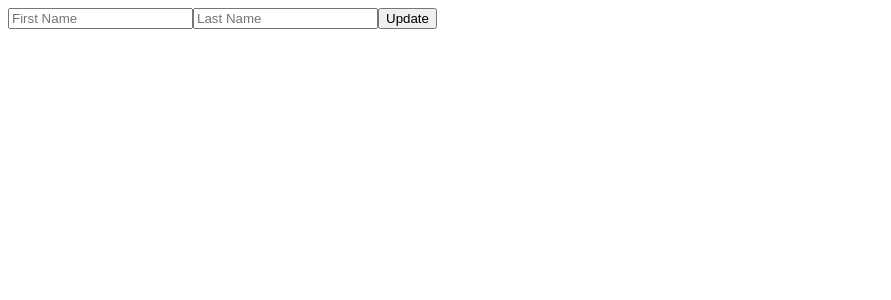
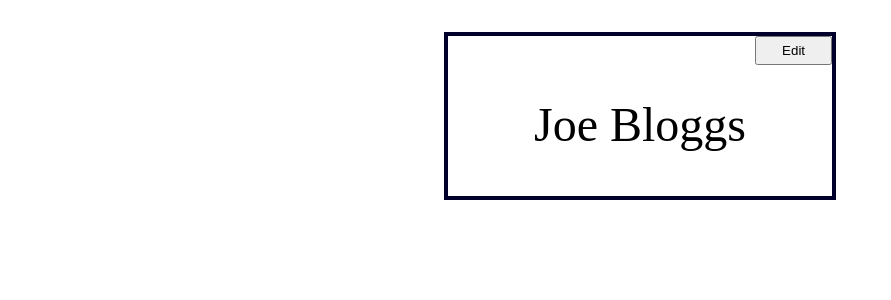
Before and after one commit to dwright1989/cv-app, a React (Create React App) app: page / in a window 1280 px wide. Shown: the top 300 px of the page, without its empty margins (0-891 px from the left). Built offline with nearby package versions, Linux system fonts and the light colour scheme.

Commit message:
styling for header

```diff
--- a/src/App.js
+++ b/src/App.js
@@ -1,6 +1,7 @@
 
 import React from "react";
 import Header from "./Components/Header";
+import "./Styles/App.css";
 
 
 const App = () => {
--- a/src/Components/Header.js
+++ b/src/Components/Header.js
@@ -4,9 +4,9 @@ import Name from "./Name";
 
 export default function Header() {
     const [fullName, setFullName] = React.useState({
-       firstName: "",
-       lastName: "",
-       previewDisplay: false
+       firstName: "Joe",
+       lastName: "Bloggs",
+       previewDisplay: true
     })
 
     function handleChange(event){
@@ -15,8 +15,6 @@ export default function Header() {
             ...prevFullName,
             [name]: value
         }))
-
-
     }
 
     function handleSubmit(event) {
@@ -27,29 +25,39 @@ export default function Header() {
         }))
     }
 
+    function handleEdit(){
+        setFullName(prevFullName => ({
+            ...prevFullName,
+            previewDisplay: false
+        }))
+    }
 
 
         return (
 
             <div id="header">
                 {!fullName.previewDisplay && <form className="form" onSubmit={handleSubmit}>
-                   <input
+                   First name: <input
                         type="text"
                         placeholder="First Name"
                         name="firstName"
                         onChange={handleChange}
                         value={fullName.firstName}
                     />
-                    <input
+                    Last name: <input
                         type="text"
                         placeholder="Last Name"
                         name="lastName"
                         onChange={handleChange}
                         value={fullName.lastName}
                     />
-                    <button className="form-submit">Update</button>
+                    <button className="form-submit" id="updateButton">Update</button>
                 </form>}
-                {fullName.previewDisplay && <Name fullName={fullName}/>}
+                {fullName.previewDisplay &&
+                        <div id="fullNameDiv">
+                                <button  id="editButton" onClick={handleEdit}>Edit</button>
+                                <Name fullName={fullName} />
+                        </div>}
             </div>
         );
 
--- a/src/Components/Name.js
+++ b/src/Components/Name.js
@@ -4,9 +4,7 @@ const Name = (props)=>{
     const firstName = props.fullName.firstName;
     const lastName = props.fullName.lastName;
     return(
-       <div id="fullName">
-           <p><span id="firstName">First Name: {firstName}</span><span id="lastName"> Last name:  {lastName}</span></p>
-       </div>
+           <p id="fullName"><span id="firstName">{firstName}</span><span id="lastName"> {lastName}</span></p>
     );
 };
 
--- /dev/null
+++ b/src/Styles/App.css
@@ -0,0 +1,43 @@
+* {
+    margin-top: 0;
+    margin-left: 0;
+    margin-right: 0;
+    padding: 0;
+}
+
+/*HEADER*/
+
+#header{
+    border: 4px solid #00002A;
+    width: 30vw;
+    min-width: 290px;
+    margin: 2rem auto;
+    display:flex;
+    overflow: hidden;
+    height: 20vh;
+}
+
+#fullName{
+    margin-top: 2rem;
+    text-align: center;
+}
+
+#fullNameDiv{
+    display: grid;
+    grid-template-rows: 20% 80%;
+    font-size: 3rem;
+    width: 100%;
+    margin-bottom: 1rem;
+}
+
+#editButton{
+    width: 6vw;
+    justify-self: end;
+}
+
+.form{
+    display: grid;
+    grid-template-columns: 30% 70%;
+    margin: auto;
+    gap: 0.5rem;
+}
```
